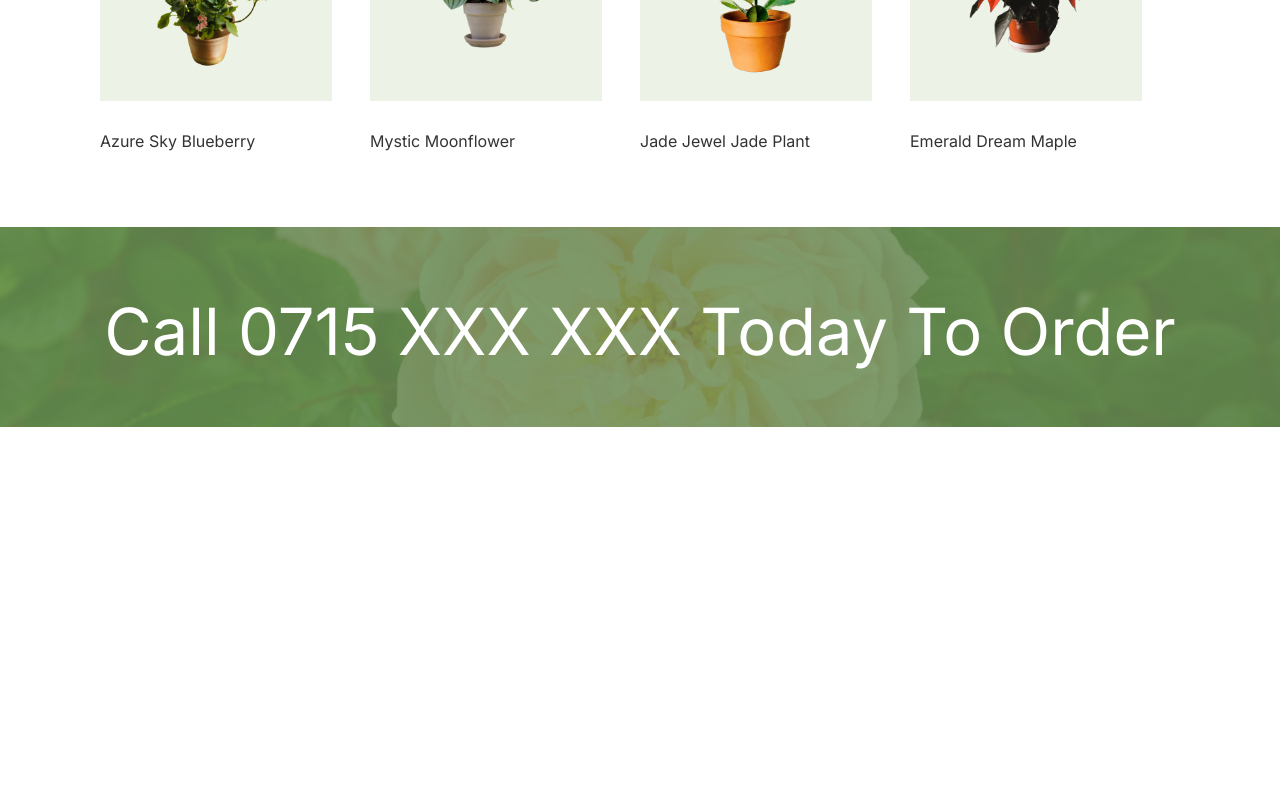
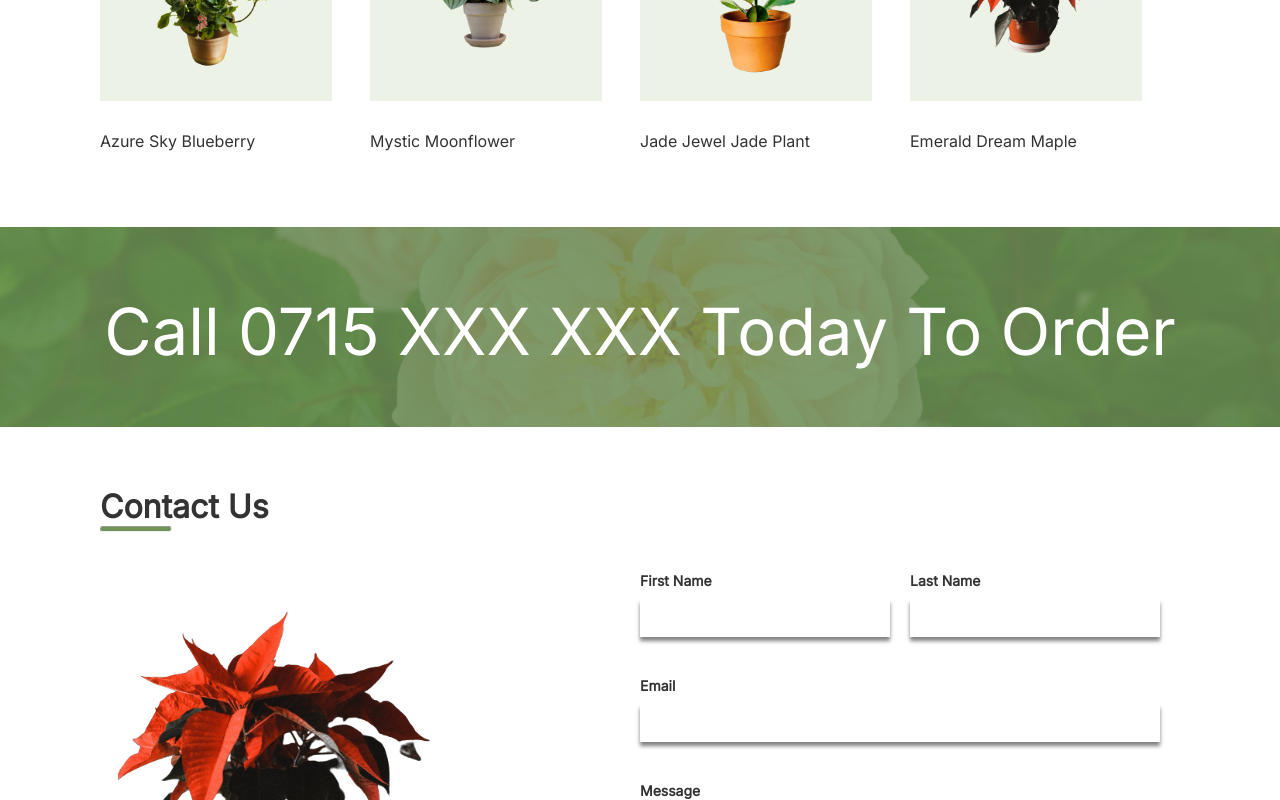
Before and after one commit to Faithkebenei/seedlings, a React (Create React App) app: page / in a window 1280 px wide. Shown: the part 2000-2800 px from the top of the page. Before the commit the page ends 2492 px from the top, so only its background shows below. Built offline with nearby package versions, Linux system fonts and the light colour scheme.

Commit message:
Contact section ui

```diff
--- /dev/null
+++ b/src/components/Contact/Contact.jsx
@@ -0,0 +1,51 @@
+import React from "react";
+import styles from "./Contact.module.scss";
+import { FaArrowRight } from "react-icons/fa";
+
+import img from "../../utils/images/12.png";
+
+const Contact = () => {
+  return (
+    <div className={styles.contact}>
+      <h3>Contact Us</h3>
+      <hr className={styles.hr} />
+      <div className={styles.content}>
+        <div className={styles.imageContainer}>
+          <div className={styles.imgContainer}>
+            <img src={img} alt="" />
+          </div>
+        </div>
+        <div className={styles.form}>
+          <div className={styles.nameInputs}>
+            <div className={`${styles.inputContent} ${styles.specialInput}`}>
+              <label for="firstName">First Name</label>
+              <input name="firstName" type="text" />
+            </div>
+            <div className={`${styles.inputContent} ${styles.specialInput}`}>
+              <label for="lastName">Last Name</label>
+              <input name="lastName" type="text" />
+            </div>
+          </div>
+
+          <div className={styles.inputContent}>
+            <label for="email">Email</label>
+            <input name="email" type="text" />
+          </div>
+
+          <div className={styles.inputContent}>
+            <label for="message">Message</label>
+            <textarea name="message" id="" cols="40" rows="4"></textarea>
+          </div>
+
+          <div>
+            <button>
+              Submit <FaArrowRight className={styles.icon} />
+            </button>
+          </div>
+        </div>
+      </div>
+    </div>
+  );
+};
+
+export default Contact;
--- /dev/null
+++ b/src/components/Contact/Contact.module.scss
@@ -0,0 +1,123 @@
+.contact {
+  margin: 60px 100px;
+}
+
+.contact h3 {
+  font-size: 2rem;
+  margin-bottom: 0;
+}
+
+.hr {
+  width: 70px;
+  height: 4px;
+  background-color: #6e9257;
+  border-radius: 10px;
+  margin: 0;
+}
+
+.content {
+  display: flex;
+  justify-content: space-between;
+  align-items: start;
+}
+
+.imageContainer {
+  display: flex;
+  justify-content: start;
+  align-items: center;
+  width: 40%;
+  //   background-color: aqua;
+  margin-top: 10px;
+}
+
+.imgContainer {
+  //   background-color: #6e9257;
+  width: 500px;
+  height: 400px;
+  //   text-align: center;
+}
+
+.imgContainer img {
+  height: 100%;
+  width: 80%;
+  object-fit: cover;
+}
+
+.form {
+  width: 50%;
+}
+
+.nameInputs {
+  display: flex;
+  justify-content: space-between;
+  align-items: center;
+  width: 100%;
+}
+
+.specialInput {
+  width: 50%;
+}
+
+.inputContent {
+  display: flex;
+  justify-content: start;
+  align-items: start;
+  flex-direction: column;
+  margin: 40px 40px 0 0;
+}
+
+input {
+  width: 100%;
+  height: 30px;
+  border: none;
+  outline: none;
+  box-shadow: 0 4px 4px gray;
+  padding: 4px 10px;
+  font-size: 14px;
+  color: #333333;
+  letter-spacing: 1px;
+}
+
+// @import url("https://fonts.googleapis.com/css2?family=Inter&display=swap");
+
+textarea {
+  min-height: 50px;
+  max-width: min-content;
+  border: none;
+  outline: none;
+  box-shadow: 0 4px 4px gray;
+  padding: 4px 10px;
+  min-width: 100%;
+  font-size: 14px;
+  color: #333333;
+  font-family: "Inter", san-serif !important;
+}
+
+label {
+  margin-bottom: 10px;
+  font-size: 14px;
+  font-weight: bold;
+}
+
+button {
+  background-color: #6e9257;
+  border: none;
+  color: #fff;
+  font-size: 20px;
+  letter-spacing: 2px;
+  padding: 10px 20px;
+  display: flex;
+  justify-content: center;
+  align-items: center;
+  margin-top: 40px;
+  transition: 0.5s;
+}
+
+button .icon {
+  margin-left: 10px;
+}
+
+button:hover {
+  letter-spacing: 4px;
+  transition: 0.5s;
+}
--- a/src/pages/Home/Home.jsx
+++ b/src/pages/Home/Home.jsx
@@ -5,6 +5,7 @@ import styles from "./Home.module.scss";
 import About from "../../components/About/About";
 import Products from "../../components/Products/Products";
 import CTO from "../../components/CTO/CTO";
+import Contact from "../../components/Contact/Contact";
 
 const Home = () => {
   return (
@@ -14,6 +15,7 @@ const Home = () => {
       <About />
       <Products />
       <CTO />
+      <Contact />
     </div>
   );
 };
--- a/src/pages/Home/Home.module.scss
+++ b/src/pages/Home/Home.module.scss
@@ -17,7 +17,3 @@
 ::-webkit-scrollbar-thumb:hover {
   background: #6e9257; /* Color of the thumb on hover */
 }
-
-.home {
-  // margin: 20px 100px;
-}
```
